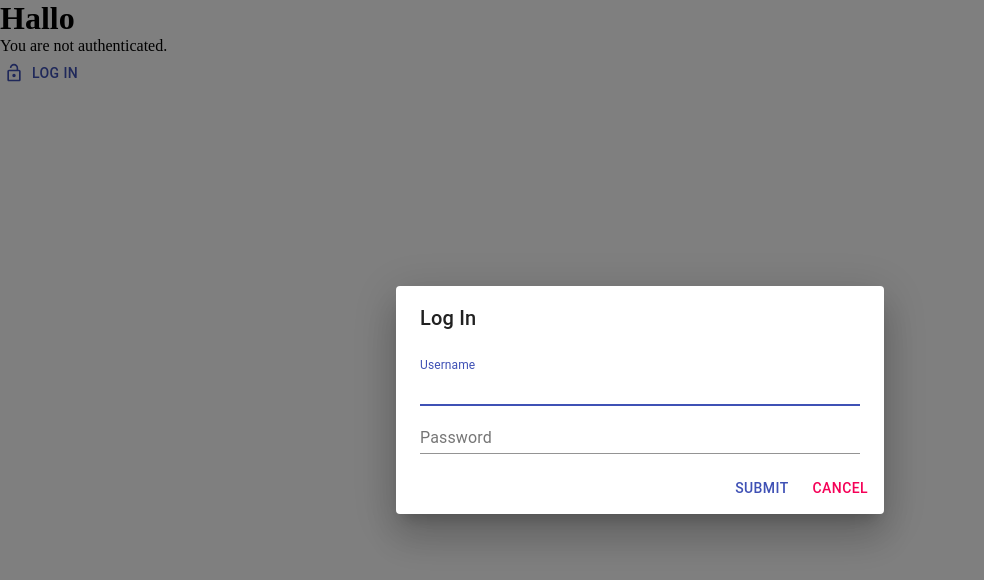
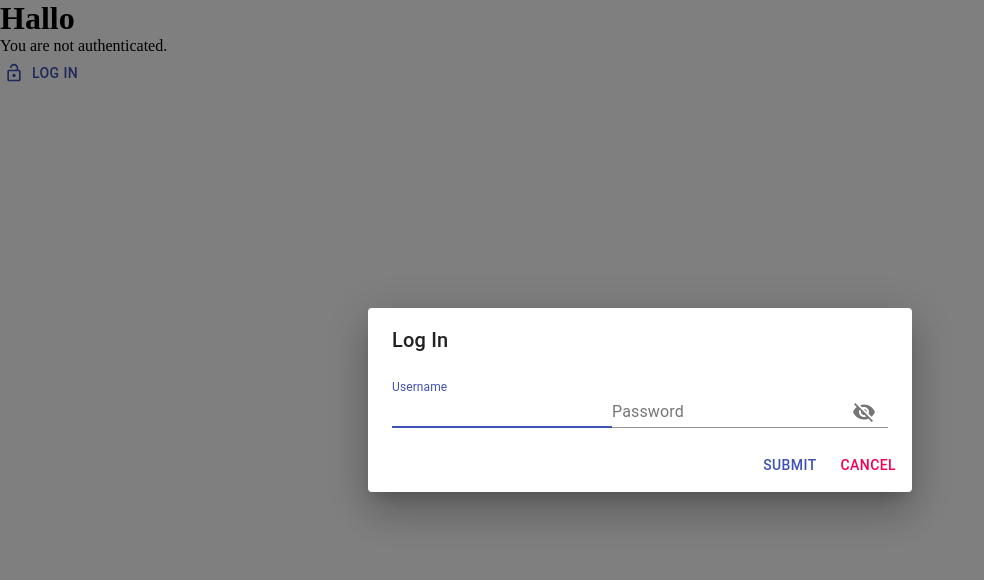
Before and after one commit to snowjak88/devitae, a React (Create React App) app in the folder src/main/frontend/: page / in a window 1280 px wide. Both pictures are taken after a click on the button "LOG IN". Shown: the top 580 px of the page, without its empty margins (0-984 px from the left). Built offline with nearby package versions, Linux system fonts and the light colour scheme.

Commit message:
Extracted generic LoginForm

```diff
--- a/src/main/frontend/src/auth/Login.tsx
+++ b/src/main/frontend/src/auth/Login.tsx
@@ -1,27 +1,24 @@
-import React, { useState, ChangeEvent } from 'react';
+import React, { useState } from 'react';
 
 import {
         Button,
-        Dialog, DialogActions, DialogContent, DialogTitle,
-        TextField
+        Dialog, DialogActions, DialogContent, DialogTitle
     } from '@material-ui/core';
 import LockIcon from '@material-ui/icons/Lock';
 import LockOpenIcon from '@material-ui/icons/LockOpen';
 
 import { Authentication, AuthenticationContext } from './Authentication';
+import { LoginForm, LoginFormContents } from './LoginForm';
 
 /*
  * Exposes a Log-In/-Out button.
- * Activating the button when the user is *not* authenticated will open a dialog for the user to enter his credentials.
- * Activating the button when the user is authenticated will call Authentication.logout() (i.e., will clear the
- * user's authentication-info).
+ * Activating the button when the user is *not* authenticated will open a dialog containing a LoginForm.
  */
 
 type LoginState = {
     loginPopupVisible: boolean;
     loginPopupError?: string;
-    username?: string;
-    password?: string;
+    form?: LoginFormContents;
 };
 
 type LoginButtonProps = {};
@@ -31,23 +28,19 @@ export const LoginButton = (props:LoginButtonProps) => {
     const [loginState, setLoginState] = useState({ loginPopupVisible: false } as LoginState);
 
     const showLoginPopup = () => {
-        setLoginState({ loginPopupVisible: true, loginPopupError: undefined, username: undefined, password: undefined });
+        setLoginState({ loginPopupVisible: true, loginPopupError: undefined, form: undefined });
     };
 
     const hideLoginPopup = () => {
-        setLoginState({ loginPopupVisible: false, loginPopupError: undefined, username: undefined, password: undefined });
+        setLoginState({ loginPopupVisible: false, loginPopupError: undefined, form: undefined });
     };
 
-    const onLoginFormUpdate = (event: ChangeEvent<HTMLInputElement>) => {
-        const target = event.target;
-        const value = target.type === 'checkbox' ? target.checked : target.value;
-        const name = target.name;
-
-        setLoginState({ ...loginState, [name]: value });
+    const onLoginFormUpdate = (form: LoginFormContents) => {
+        setLoginState({ ...loginState, form: form });
     };
 
     const onLoginSubmit = (auth: Authentication) => {
-        auth.login(loginState.username as string, loginState.password as string)
+        auth.login(loginState.form?.username as string, loginState.form?.password as string)
             .then(() => {
                 hideLoginPopup();
             })
@@ -70,17 +63,7 @@ export const LoginButton = (props:LoginButtonProps) => {
                             aria-labelledby="login-popup-title">
                         <DialogTitle id="login-popup-title">Log In</DialogTitle>
                         <DialogContent>
-                            <form noValidate autoComplete="off">
-                                <TextField autoFocus
-                                           id="name" name="username" label="Username"
-                                           error={(loginState.loginPopupError !== undefined)}
-                                           value={loginState.username} onChange={onLoginFormUpdate}
-                                           fullWidth />
-                                <TextField id="password" name="password" label="Password" type="password"
-                                           error={(loginState.loginPopupError !== undefined)}
-                                           value={loginState.password} onChange={onLoginFormUpdate}
-                                           fullWidth />
-                            </form>
+                            <LoginForm onUpdate={onLoginFormUpdate} errorMessage={loginState.loginPopupError} />
                         </DialogContent>
                         <DialogActions>
                             <Button onClick={() => onLoginSubmit(auth)} color="primary">Submit</Button>
--- /dev/null
+++ b/src/main/frontend/src/auth/LoginForm.tsx
@@ -0,0 +1,84 @@
+import { useState, ChangeEvent, ReactNode } from 'react';
+
+import {
+        Button, IconButton,
+        TextField,
+        FormControl, FormHelperText,
+        Input, InputLabel, InputAdornment
+    } from '@material-ui/core';
+
+import VisibilityIcon from '@material-ui/icons/Visibility';
+import VisibilityOffIcon from '@material-ui/icons/VisibilityOff';
+
+
+/*
+ * Exposes a login form.
+ *
+ * Users must register their own form-update listener with props.onUpdate, of the form:
+ *   ( { username: string, password: string } ) => void
+ * or, equivalently,
+ *   ( LoginFormContents ) => void
+ *
+ * Importantly, LoginForm does *not* handle any form-submission, nor does it render
+ * any buttons. It *only* manages the form input-fields.
+ */
+
+export type LoginFormContents = {
+    username: string,
+    password: string
+};
+
+type LoginFormState = {
+    username: string,
+    password: string,
+    passwordVisible: boolean
+};
+
+type LoginFormProps = {
+    onUpdate: (contents: LoginFormContents) => void,
+    errorMessage?: string
+};
+
+export const LoginForm = (props: LoginFormProps) => {
+
+    const [ formState, setFormState ] = useState({
+        username: '',
+        password: '',
+        passwordVisible: false
+    } as LoginFormState);
+
+    const onLoginFormUpdate = (event: ChangeEvent<HTMLInputElement>) => {
+        const target = event.target;
+        const value = target.type === 'checkbox' ? target.checked : target.value;
+        const name = target.name;
+
+        props.onUpdate({ ...{ username: formState.username, password: formState.password }, [name]: value });
+        setFormState({ ...formState, [name]: value });
+    };
+
+    return (
+        <form noValidate autoComplete="off">
+            <TextField autoFocus
+                       id="name" name="username" label="Username"
+                       error={(props.errorMessage !== undefined)}
+                       helperText={props.errorMessage}
+                       value={formState.username} onChange={onLoginFormUpdate} />
+            <FormControl error={(props.errorMessage !== undefined)}>
+                <InputLabel htmlFor="password">Password</InputLabel>
+                <Input id="password" name="password" type={ (formState.passwordVisible) ? "text" : "password"}
+                       value={formState.password} onChange={onLoginFormUpdate}
+                       endAdornment={
+                           <InputAdornment position="end">
+                               <IconButton
+                                   aria-label="toggle password visibility"
+                                   onClick={() => setFormState({ ...formState, passwordVisible: !formState.passwordVisible })}>
+                                   {formState.passwordVisible ? <VisibilityIcon /> : <VisibilityOffIcon />}
+                               </IconButton>
+                           </InputAdornment>
+                       } />
+                <FormHelperText>{props.errorMessage}</FormHelperText>
+            </FormControl>
+        </form>
+    );
+
+}
```
